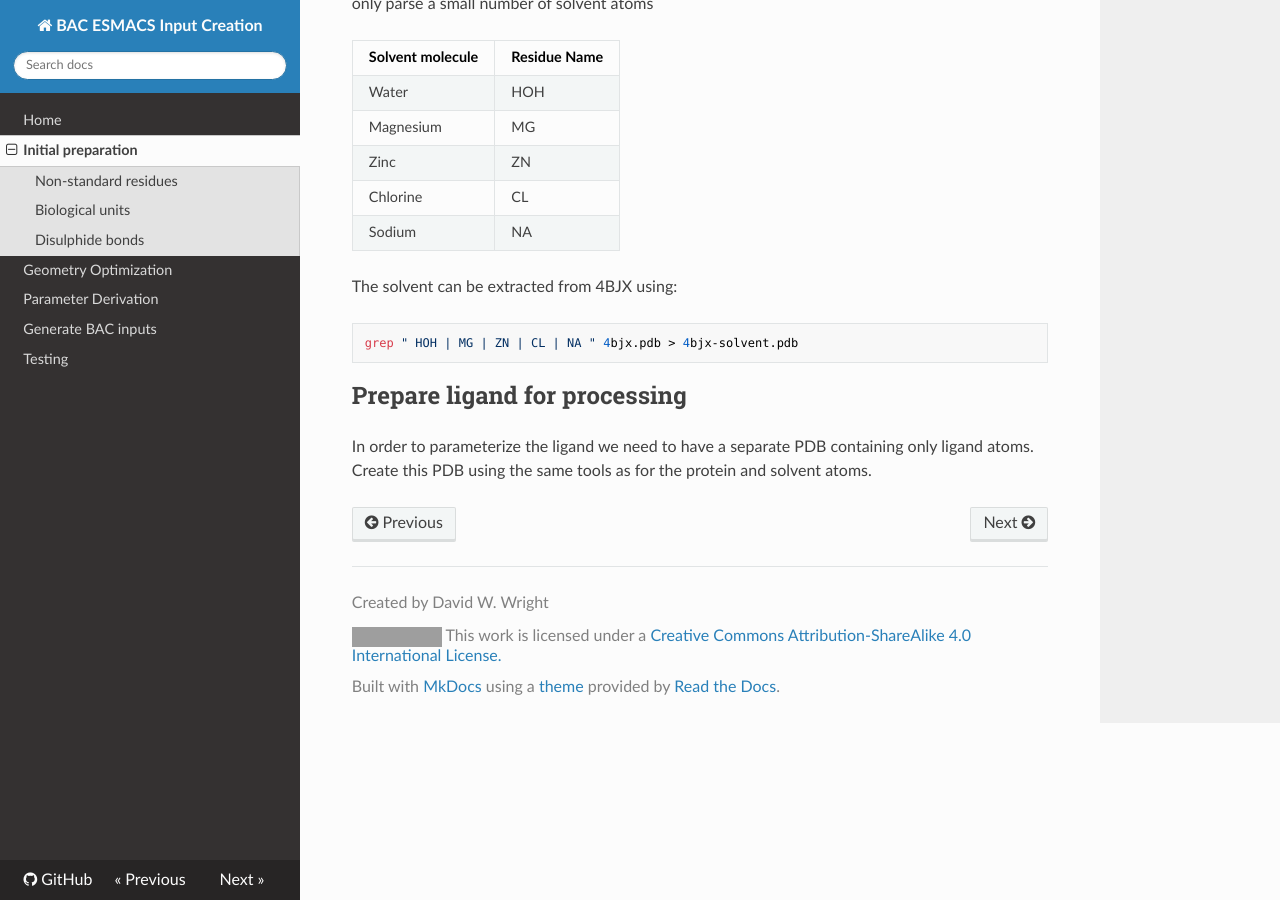
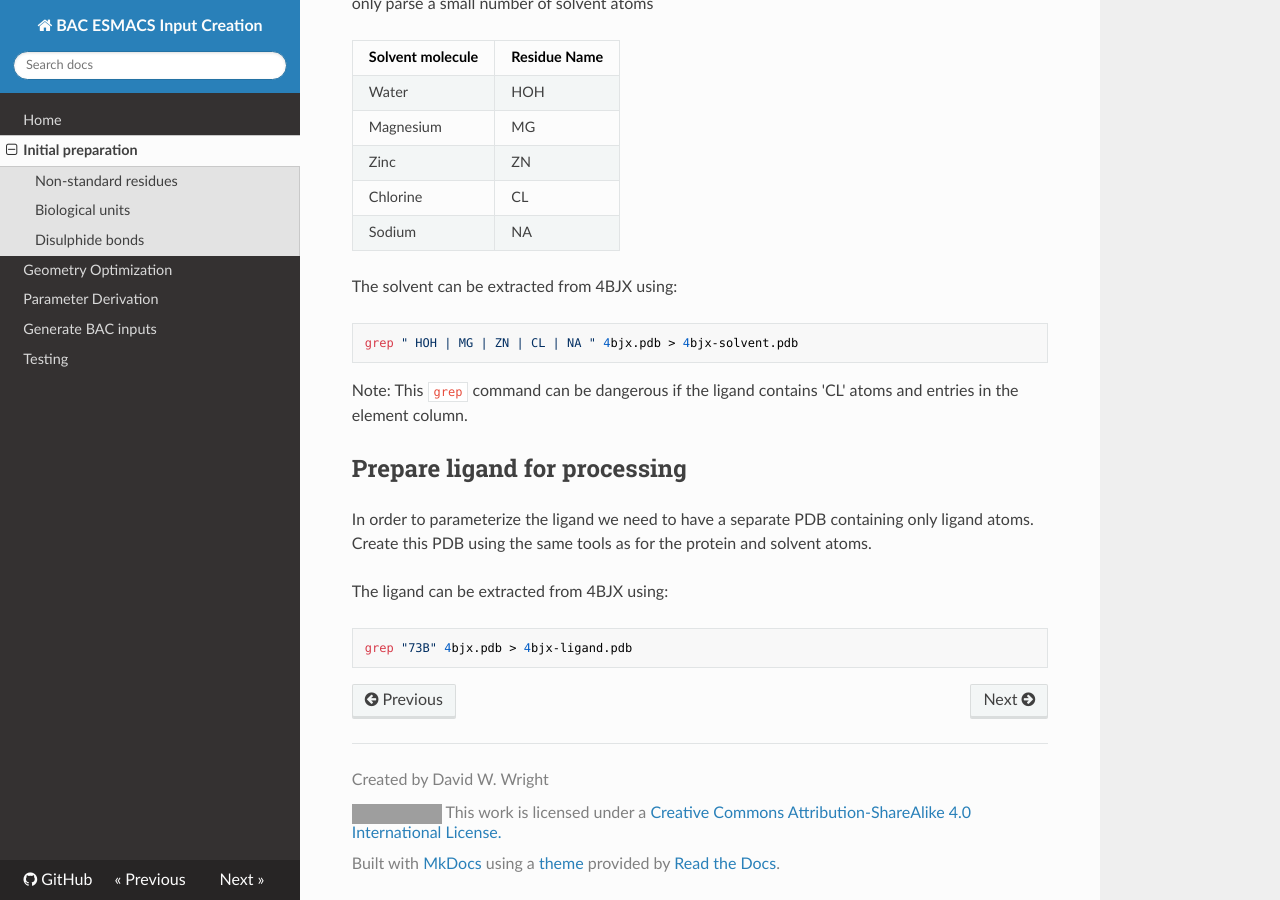
Before and after one commit to UCL-CCS/esmacs-input-creation-docs, an MkDocs documentation site: the page built from docs/preparation.md, in a window 1280 px wide and 900 px high, scrolled down 2464 px. Built offline with MkDocs 1.6.1, drawn with Linux system fonts in a browser that asks for light colours; nearby versions of some CDN libraries; old or Windows-style settings are respelled for this version of MkDocs; grey boxes are pictures that could not be loaded.

Commit message:
Ligand PDB grep command

````diff
--- a/docs/preparation.md
+++ b/docs/preparation.md
@@ -78,12 +78,18 @@ BAC Builder can only parse a small number of solvent atoms
 |Sodium               |     NA       |
 
 The solvent can be extracted from 4BJX using:
-
 ```
 grep " HOH | MG | ZN | CL | NA " 4bjx.pdb > 4bjx-solvent.pdb
 ```
+
+Note: This `grep` command can be dangerous if the ligand contains 'CL' atoms and entries in the element column.
 
 ## Prepare ligand for processing
 
 In order to parameterize the ligand we need to have a separate PDB containing only ligand atoms.
 Create this PDB using the same tools as for the protein and solvent atoms.
+
+The ligand can be extracted from 4BJX using:
+```
+grep "73B" 4bjx.pdb > 4bjx-ligand.pdb
+```
````
